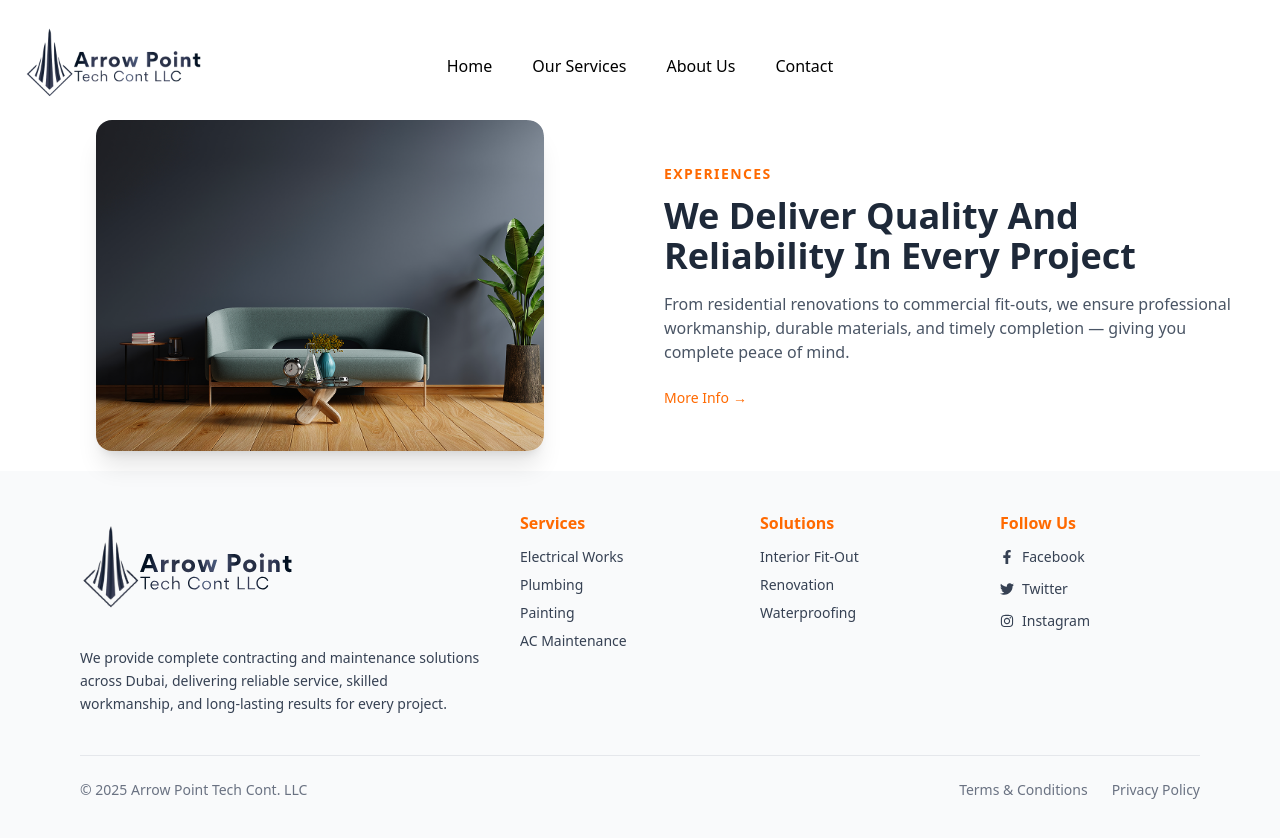
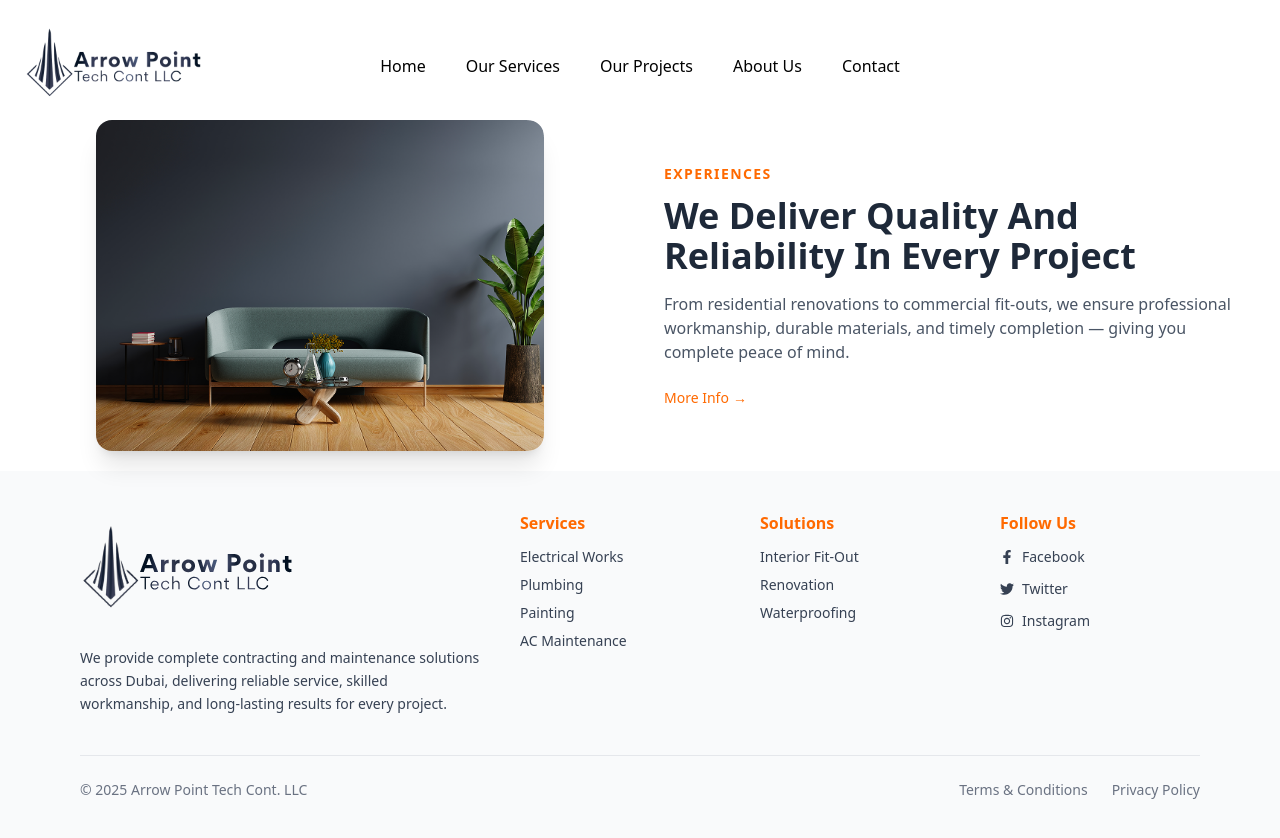
Before and after one commit to salsabeel10/Constrution-website, a React (Vite) app: page /contact in a window 1280 px wide. Built offline with nearby package versions, Linux system fonts and the light colour scheme.

Commit message:
added project page

```diff
--- a/src/components/LatestProjects.jsx
+++ b/src/components/LatestProjects.jsx
@@ -66,7 +66,7 @@ const LatestProjects = () => {
                   href="#"
                   className="text-orange-500 font-medium hover:underline cursor-pointer "
                 >
-                  View Details
+                  Get Qoute
                 </a>
               </div>
             </div>
--- a/src/components/Navbar.jsx
+++ b/src/components/Navbar.jsx
@@ -29,6 +29,13 @@ const Navbar = () => {
               Our Services
             </li>
           </Link>
+
+          <Link to="/project">
+            <li className="hover:text-[#00BFFF] transition cursor-pointer">
+              Our Projects
+            </li>
+          </Link>
+
           <Link to="/about">
             <li className="hover:text-[#00BFFF] transition cursor-pointer">
               About Us
@@ -66,6 +73,9 @@ const Navbar = () => {
           <Link to="/ourservices" onClick={() => setIsOpen(false)}>
             <span className="hover:text-[#00BFFF]">Our Services</span>
           </Link>
+          <Link to="/project" onClick={() => setIsOpen(false)}>
+            <span className="hover:text-[#00BFFF]">Our Projects</span>
+          </Link>
           <Link to="/about" onClick={() => setIsOpen(false)}>
             <span className="hover:text-[#00BFFF]">About Us</span>
           </Link>
--- a/src/components/NavbarDark.jsx
+++ b/src/components/NavbarDark.jsx
@@ -18,22 +18,27 @@ const NavbarDark = () => {
 
         {/* Center: Navigation Links */}
         <ul className="absolute left-1/2 transform -translate-x-1/2 hidden md:flex space-x-10 text-black text-base">
-          <Link to={'/'}>
+          <Link to={"/"}>
             <li className="hover:text-[#00BFFF] transition cursor-pointer">
               Home
             </li>
           </Link>
-          <Link to={'/ourservices'}>
+          <Link to={"/ourservices"}>
             <li className="hover:text-[#00BFFF] transition cursor-pointer">
               Our Services
             </li>
           </Link>
-          <Link to={'/about'}>
+          <Link to={"/project"}>
+            <li className="hover:text-[#00BFFF] transition cursor-pointer">
+              Our Projects
+            </li>
+          </Link>
+          <Link to={"/about"}>
             <li className="hover:text-[#00BFFF] transition cursor-pointer">
               About Us
             </li>
           </Link>
-          <Link to={'/contact'}>
+          <Link to={"/contact"}>
             <li className="hover:text-[#00BFFF] transition cursor-pointer">
               Contact
             </li>
@@ -65,6 +70,9 @@ const NavbarDark = () => {
           <Link to="/ourservices" onClick={() => setIsOpen(false)}>
             <span className="hover:text-[#00BFFF]">Our Services</span>
           </Link>
+          <Link to="/project" onClick={() => setIsOpen(false)}>
+            <span className="hover:text-[#00BFFF]">Our Projects</span>
+          </Link>
           <Link to="/about" onClick={() => setIsOpen(false)}>
             <span className="hover:text-[#00BFFF]">About Us</span>
           </Link>
--- /dev/null
+++ b/src/pages/Projects/Project.jsx
@@ -0,0 +1,12 @@
+import React from 'react'
+import LatestProjects from '../../components/LatestProjects'
+
+const Project = () => {
+  return (
+    <div className='mt-25'>
+        <LatestProjects />
+    </div>
+  )
+}
+
+export default Project
--- a/src/routes/AppRoutes.jsx
+++ b/src/routes/AppRoutes.jsx
@@ -4,6 +4,7 @@ import About from "../pages/About/About";
 import OurServices from "../pages/OurService/OurServices";
 import Contact from "../pages/Contact/Contact";
 import MainLayout from "../layouts/MainLayout";
+import Project from "../pages/Projects/Project";
 
 
 function AppRoutes() {
@@ -13,6 +14,7 @@ function AppRoutes() {
       <Route path="/" element={<App />} />
       <Route path="/about" element={<About />} />
       <Route path="/ourservices" element={<OurServices />} />
+      <Route path="/project" element={<Project />} />
       <Route path="/contact" element={<Contact />} />
       </Route>
     </Routes>
```
Lines whose indentation alone changed are shown as unchanged.
